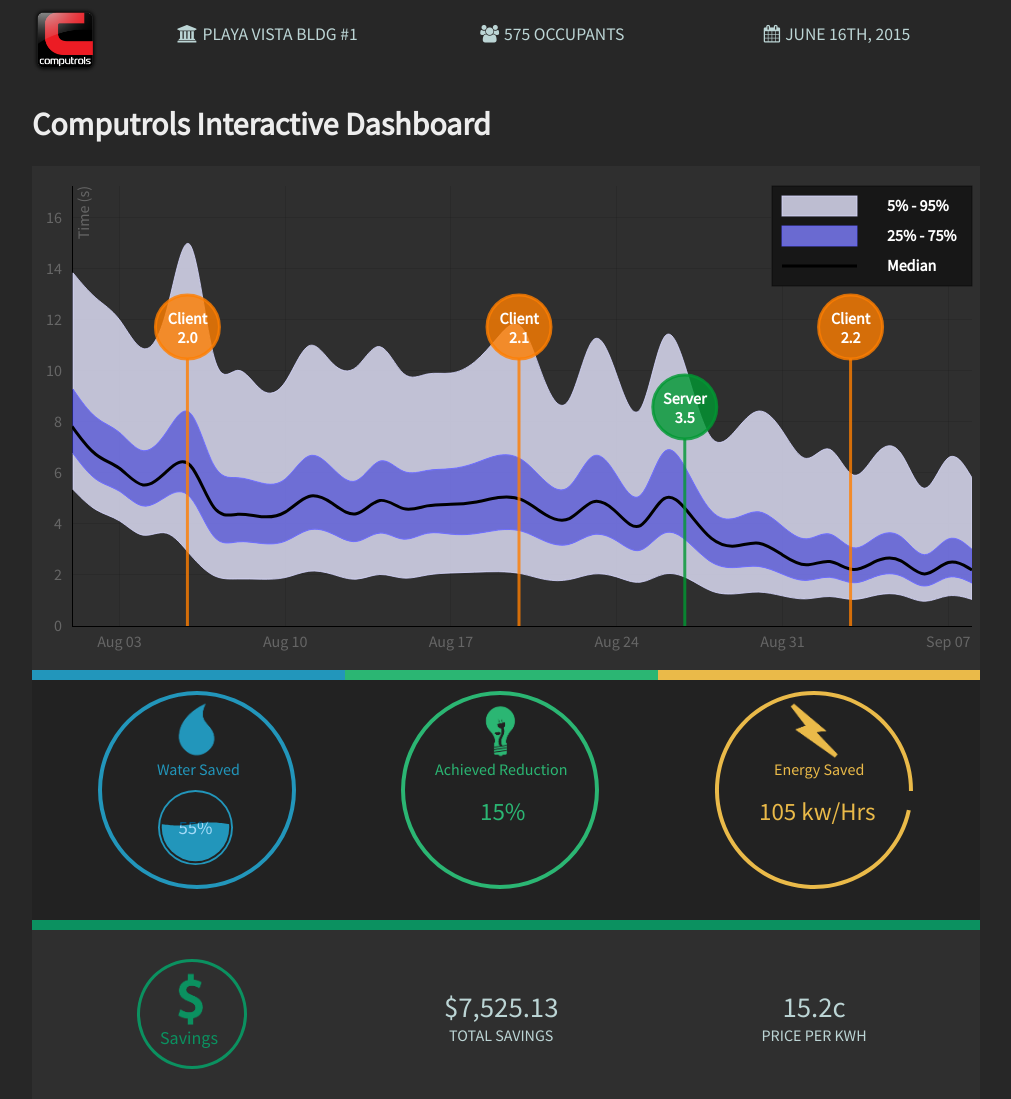
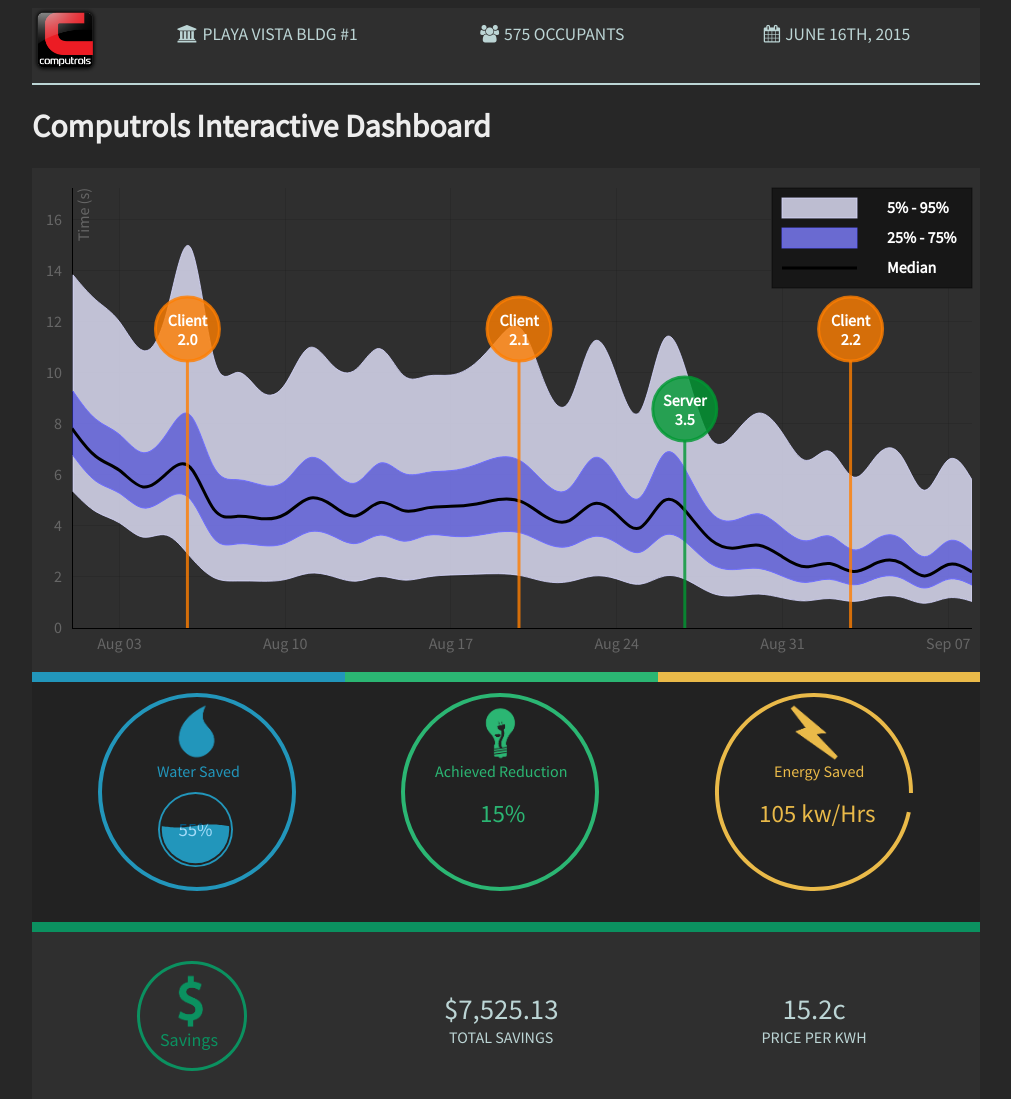
Before and after one commit to ComputrolsInc/cbw-dashexample, a website: page app/index.html in a window 1280 px wide. Shown: the top 1099 px of the page, without its empty margins (134-1145 px from the left). Drawn offline with Linux system fonts and the light colour scheme.

Commit message:
styling - fix appbar

```diff
--- a/app/styles/main.scss
+++ b/app/styles/main.scss
@@ -31,6 +31,9 @@
 
     .dash_appbar {
          min-height: 75px;
+         background-color: $color-black-secondary;
+         border-bottom: 2px solid $color-white-secondary;
+
         .dash_appbar--logo {
             width: 10%;
             float: left;
```
Also changed, not shown: app/styles/main.css.
